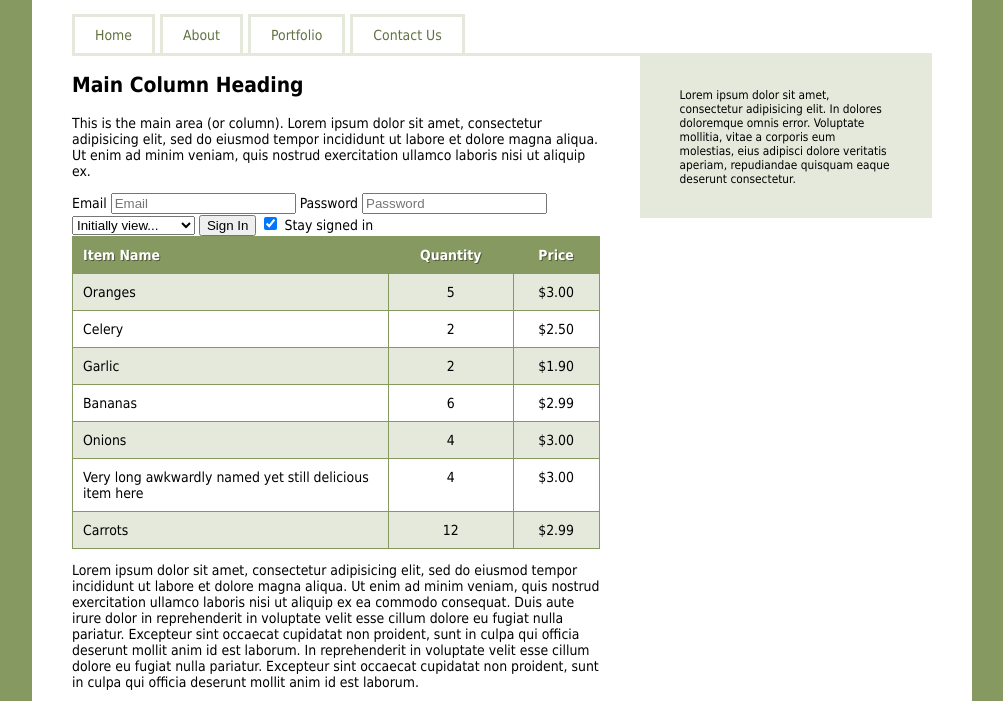
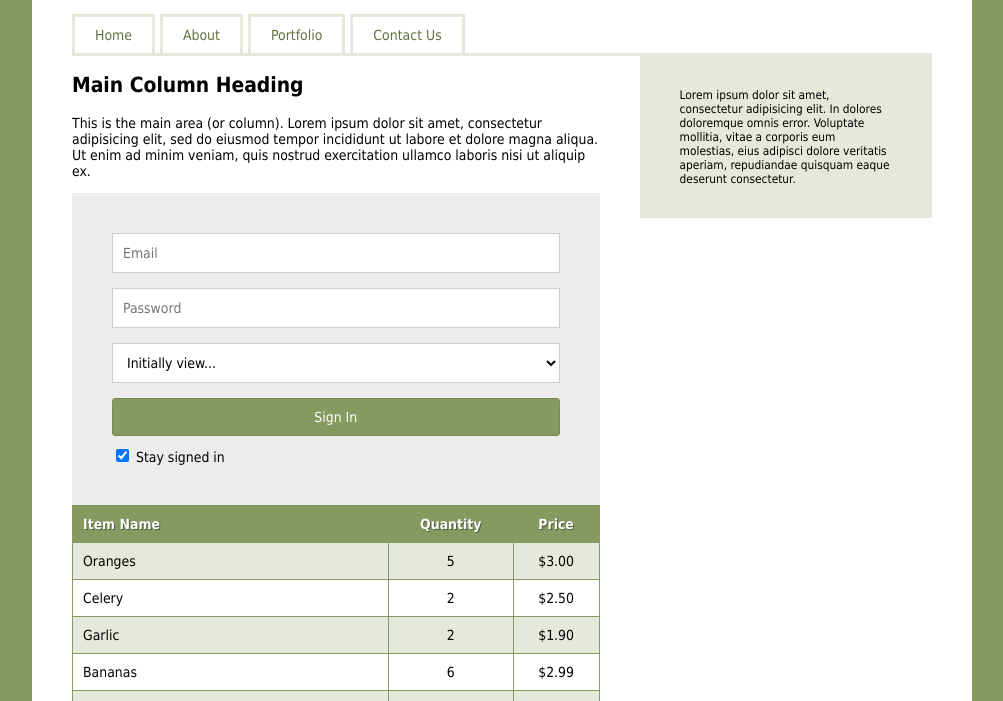
Before and after one commit to xanhenha/webdesign, a plain HTML site: page index.html in a window 1280 px wide. Shown: the part 83-784 px from the top of the page, without its empty margins (138-1141 px from the left). Drawn offline with Linux system fonts and the light colour scheme.

Commit message:
tratando css

```diff
--- a/style/style.css
+++ b/style/style.css
@@ -100,6 +100,76 @@ header p {
 	padding-right: 40px;
 	box-sizing: border-box;
 }
+/* Form Styles */
+
+form {
+	background-color: #ececec;
+	padding: 40px;
+}
+
+.hidden-label {
+	position: absolute;
+	height: 0;
+	width: 0;
+	overflow: hidden;
+	visibility: hidden;
+}
+
+input,
+select {
+	font-family: Tahoma, sans-serif;
+	font-size: 100%;
+}
+
+input[type="email"],
+input[type="password"],
+input[type="text"],
+input[type="number"],
+input[type="tel"],
+select {
+	width: 100%;
+	display: block;
+	box-sizing: border-box;
+	padding: 0 10px;
+	height: 40px;
+	margin-bottom: 15px;
+	border: 1px solid #cdcdcd;
+	background-color: #fff;
+	outline: none;
+}
+
+input[type="email"]:focus,
+input[type="password"]:focus,
+input[type="text"]:focus,
+input[type="number"]:focus,
+input[type="tel"]:focus {
+	border: 1px solid #869960;
+	box-shadow: inset 2px 2px 2px rgba(0,0,0, .13);
+	font-size: 100%;
+
+}
+
+input[type="submit"] {
+	width: 100%;
+	display: block;
+	box-sizing: border-box;
+	background-color: #869960;
+	color: #fff;
+	padding: 10px 0;
+	border: 1px solid #798A56;
+	border-radius: 3px;
+	margin-bottom: 10px;
+	outline: none;
+}
+
+input[type="submit"]:hover,
+input[type="submit"]:focus {
+	border: 1px solid #535E3B;
+	background-color: #798A56;
+}
+
+
+
 
 /* Table Styles */
 
@@ -136,13 +206,6 @@ table.grocery-list tr :nth-child(3){
 	width: 60%;
 }
 
-.col-quantity,
-.col-price {
-
-}
-
-
-
 /* End Table Styles */
 
 .sidebar {
```
